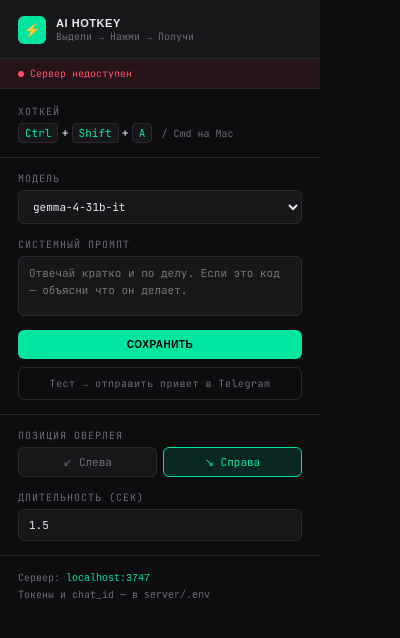
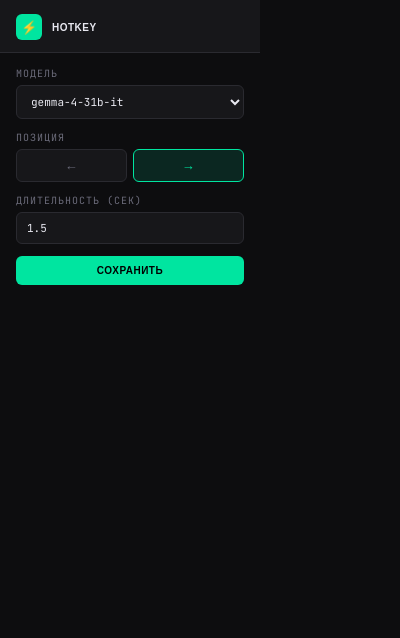
Before and after one commit to selfishhetto/BrowserAiAssistant, a browser extension: page extension/popup.html in a window 400 px wide. Drawn offline with Linux system fonts and the light colour scheme; no server answers; a web font is replaced by a local one.

Commit message:
Rename to Hotkey, hotkey Alt+C, simplify popup to model/position/duration only

```diff
--- a/extension/popup.html
+++ b/extension/popup.html
@@ -3,7 +3,7 @@
 <head>
   <meta charset="UTF-8">
   <meta name="viewport" content="width=device-width, initial-scale=1.0">
-  <title>AI Hotkey</title>
+  <title>Hotkey</title>
   <style>
     @import url('https://fonts.googleapis.com/css2?family=JetBrains+Mono:wght@400;600&family=Unbounded:wght@400;700&display=swap');
 
@@ -17,11 +17,10 @@
       --accent-dim: rgba(0, 229, 160, 0.12);
       --text: #e8e8f0;
       --muted: #6b6b7a;
-      --danger: #ff4d6a;
     }
 
     body {
-      width: 320px;
+      width: 260px;
       background: var(--bg);
       color: var(--text);
       font-family: 'JetBrains Mono', monospace;
@@ -31,7 +30,7 @@
     }
 
     .header {
-      padding: 16px 18px 14px;
+      padding: 14px 16px 12px;
       border-bottom: 1px solid var(--border);
       display: flex;
       align-items: center;
@@ -40,61 +39,26 @@
     }
 
     .logo {
-      width: 28px;
-      height: 28px;
+      width: 26px;
+      height: 26px;
       background: var(--accent);
       border-radius: 6px;
       display: flex;
       align-items: center;
       justify-content: center;
-      font-size: 14px;
+      font-size: 13px;
       flex-shrink: 0;
     }
 
     .header-text h1 {
       font-family: 'Unbounded', sans-serif;
-      font-size: 11px;
+      font-size: 10px;
       font-weight: 700;
       color: var(--text);
       letter-spacing: 0.05em;
     }
 
-    .header-text p {
-      color: var(--muted);
-      font-size: 10px;
-      margin-top: 1px;
-    }
-
-    .status-bar {
-      display: flex;
-      align-items: center;
-      gap: 6px;
-      padding: 8px 18px;
-      background: var(--accent-dim);
-      border-bottom: 1px solid var(--border);
-      font-size: 10px;
-      color: var(--accent);
-    }
-
-    .status-dot {
-      width: 6px;
-      height: 6px;
-      border-radius: 50%;
-      background: var(--accent);
-      animation: pulse 2s ease-in-out infinite;
-    }
-
-    .status-dot.offline {
-      background: var(--danger);
-      animation: none;
-    }
-
-    @keyframes pulse {
-      0%, 100% { opacity: 1; }
-      50% { opacity: 0.4; }
-    }
-
-    .body { padding: 16px 18px; display: flex; flex-direction: column; gap: 14px; }
+    .body { padding: 14px 16px; display: flex; flex-direction: column; gap: 12px; }
 
     .field { display: flex; flex-direction: column; gap: 5px; }
 
@@ -105,7 +69,7 @@
       letter-spacing: 0.1em;
     }
 
-    input, textarea, select {
+    input, select {
       background: var(--surface);
       border: 1px solid var(--border);
       border-radius: 6px;
@@ -118,33 +82,31 @@
       width: 100%;
     }
 
-    input:focus, textarea:focus, select:focus {
-      border-color: var(--accent);
+    input:focus, select:focus { border-color: var(--accent); }
+    select { cursor: pointer; }
+
+    .toggle-group { display: flex; gap: 6px; }
+
+    .toggle-btn {
+      flex: 1;
+      background: var(--surface);
+      border: 1px solid var(--border);
+      border-radius: 6px;
+      color: var(--muted);
+      font-family: 'JetBrains Mono', monospace;
+      font-size: 13px;
+      padding: 7px;
+      cursor: pointer;
+      transition: all 0.15s;
     }
 
-    select { cursor: pointer; }
-
-    textarea {
-      resize: none;
-      height: 60px;
-      line-height: 1.5;
+    .toggle-btn.active {
+      border-color: var(--accent);
+      color: var(--accent);
+      background: var(--accent-dim);
     }
 
-    .hotkey-badge {
-      display: inline-flex;
-      gap: 3px;
-      align-items: center;
-    }
-
-    kbd {
-      background: var(--surface);
-      border: 1px solid var(--border);
-      border-radius: 4px;
-      padding: 2px 6px;
-      font-family: 'JetBrains Mono', monospace;
-      font-size: 11px;
-      color: var(--accent);
-    }
+    .toggle-btn:hover:not(.active) { border-color: var(--text); color: var(--text); }
 
     .btn {
       background: var(--accent);
@@ -164,17 +126,6 @@
     .btn:hover { opacity: 0.88; }
     .btn:active { transform: scale(0.98); }
 
-    .btn-secondary {
-      background: transparent;
-      color: var(--muted);
-      border: 1px solid var(--border);
-      font-family: 'JetBrains Mono', monospace;
-      font-weight: 400;
-      margin-top: -6px;
-    }
-
-    .btn-secondary:hover { color: var(--text); border-color: var(--text); opacity: 1; }
-
     .saved-toast {
       position: fixed;
       bottom: 12px;
@@ -191,83 +142,18 @@
       pointer-events: none;
     }
 
-    .saved-toast.show {
-      opacity: 1;
-      transform: translateX(-50%) translateY(0);
-    }
-
-    .divider {
-      height: 1px;
-      background: var(--border);
-      margin: 0 -18px;
-    }
-
-    .hint {
-      font-size: 10px;
-      color: var(--muted);
-      line-height: 1.6;
-    }
-
-    .hint a {
-      color: var(--accent);
-      text-decoration: none;
-    }
-
-    .toggle-group {
-      display: flex;
-      gap: 6px;
-    }
-
-    .toggle-btn {
-      flex: 1;
-      background: var(--surface);
-      border: 1px solid var(--border);
-      border-radius: 6px;
-      color: var(--muted);
-      font-family: 'JetBrains Mono', monospace;
-      font-size: 11px;
-      padding: 7px;
-      cursor: pointer;
-      transition: all 0.15s;
-    }
-
-    .toggle-btn.active {
-      border-color: var(--accent);
-      color: var(--accent);
-      background: var(--accent-dim);
-    }
-
-    .toggle-btn:hover:not(.active) {
-      border-color: var(--text);
-      color: var(--text);
-    }
+    .saved-toast.show { opacity: 1; transform: translateX(-50%) translateY(0); }
   </style>
 </head>
 <body>
   <div class="header">
     <div class="logo">⚡</div>
     <div class="header-text">
-      <h1>AI HOTKEY</h1>
-      <p>Выдели → Нажми → Получи</p>
+      <h1>HOTKEY</h1>
     </div>
   </div>
 
-  <div class="status-bar" id="statusBar">
-    <div class="status-dot" id="statusDot"></div>
-    <span id="statusText">Проверяю сервер...</span>
-  </div>
-
   <div class="body">
-    <div class="field">
-      <label>Хоткей</label>
-      <div class="hotkey-badge">
-        <kbd>Ctrl</kbd>+<kbd>Shift</kbd>+<kbd>A</kbd>
-        <span style="color: var(--muted); margin-left: 6px; font-size: 10px;">/ Cmd на Mac</span>
-      </div>
-    </div>
-
-    <div class="divider"></div>
-
     <div class="field">
       <label>Модель</label>
       <select id="modelSelect">
@@ -277,20 +163,10 @@
     </div>
 
     <div class="field">
-      <label>Системный промпт</label>
-      <textarea id="systemPrompt" placeholder="Отвечай кратко и по делу. Если это код — объясни что он делает."></textarea>
-    </div>
-
-    <button class="btn" id="saveBtn">СОХРАНИТЬ</button>
-    <button class="btn btn-secondary" id="testBtn">Тест → отправить привет в Telegram</button>
-
-    <div class="divider"></div>
-
-    <div class="field">
-      <label>Позиция оверлея</label>
+      <label>Позиция</label>
       <div class="toggle-group">
-        <button class="toggle-btn" id="posLeft">↙ Слева</button>
-        <button class="toggle-btn" id="posRight">↘ Справа</button>
+        <button class="toggle-btn" id="posLeft">←</button>
+        <button class="toggle-btn" id="posRight">→</button>
       </div>
     </div>
 
@@ -299,12 +175,7 @@
       <input type="number" id="duration" min="0.5" max="30" step="0.5" value="1.5" />
     </div>
 
-    <div class="divider"></div>
-
-    <p class="hint">
-      Сервер: <code style="color: var(--accent)">localhost:3747</code><br>
-      Токены и chat_id — в <code>server/.env</code>
-    </p>
+    <button class="btn" id="saveBtn">СОХРАНИТЬ</button>
   </div>
 
   <div class="saved-toast" id="toast">Сохранено ✓</div>
--- a/extension/popup.js
+++ b/extension/popup.js
@@ -1,21 +1,13 @@
-const SERVER = 'https://browseraiassistant-production.up.railway.app';
+const saveBtn    = document.getElementById('saveBtn');
+const toast      = document.getElementById('toast');
+const posLeft    = document.getElementById('posLeft');
+const posRight   = document.getElementById('posRight');
+const durationEl = document.getElementById('duration');
+const modelSelect = document.getElementById('modelSelect');
 
-const systemPromptEl = document.getElementById('systemPrompt');
-const saveBtn        = document.getElementById('saveBtn');
-const testBtn        = document.getElementById('testBtn');
-const toast          = document.getElementById('toast');
-const statusDot      = document.getElementById('statusDot');
-const statusText     = document.getElementById('statusText');
-const statusBar      = document.getElementById('statusBar');
-const posLeft        = document.getElementById('posLeft');
-const posRight       = document.getElementById('posRight');
-const durationEl     = document.getElementById('duration');
-const modelSelect    = document.getElementById('modelSelect');
-
-chrome.storage.sync.get(['systemPrompt', 'overlayPosition', 'overlayDuration', 'model'], (data) => {
-  systemPromptEl.value  = data.systemPrompt || '';
-  durationEl.value      = data.overlayDuration ?? 1.5;
-  modelSelect.value     = data.model || 'gemma-4-31b-it';
+chrome.storage.sync.get(['overlayPosition', 'overlayDuration', 'model'], (data) => {
+  durationEl.value   = data.overlayDuration ?? 1.5;
+  modelSelect.value  = data.model || 'gemma-4-31b-it';
   setActivePos(data.overlayPosition || 'right');
 });
 
@@ -27,31 +19,9 @@ function setActivePos(pos) {
 posLeft.addEventListener('click',  () => setActivePos('left'));
 posRight.addEventListener('click', () => setActivePos('right'));
 
-async function checkServer() {
-  try {
-    const res = await fetch(`${SERVER}/health`, { signal: AbortSignal.timeout(3000) });
-    if (res.ok) {
-      statusDot.classList.remove('offline');
-      statusText.textContent = 'Сервер работает';
-      statusBar.style.background = 'rgba(0, 229, 160, 0.10)';
-      statusBar.style.color = 'var(--accent)';
-    } else {
-      throw new Error();
-    }
-  } catch {
-    statusDot.classList.add('offline');
-    statusText.textContent = 'Сервер недоступен';
-    statusBar.style.background = 'rgba(255, 77, 106, 0.10)';
-    statusBar.style.color = 'var(--danger)';
-  }
-}
-
-checkServer();
-
 saveBtn.addEventListener('click', () => {
   const pos = posLeft.classList.contains('active') ? 'left' : 'right';
   chrome.storage.sync.set({
-    systemPrompt:    systemPromptEl.value,
     overlayPosition: pos,
     overlayDuration: parseFloat(durationEl.value) || 1.5,
     model:           modelSelect.value,
@@ -60,26 +30,3 @@ saveBtn.addEventListener('click', () => {
     setTimeout(() => toast.classList.remove('show'), 1800);
   });
 });
-
-testBtn.addEventListener('click', async () => {
-  testBtn.textContent = 'Отправляю...';
-  testBtn.disabled = true;
-  try {
-    const res = await fetch(`${SERVER}/ask`, {
-      method: 'POST',
-      headers: { 'Content-Type': 'application/json' },
-      body: JSON.stringify({ text: 'Привет! Расширение работает.', sourceTitle: 'Тест' })
-    });
-    if (res.ok) {
-      testBtn.textContent = '✓ Проверь Telegram!';
-    } else {
-      testBtn.textContent = '✗ Ошибка сервера';
-    }
-  } catch {
-    testBtn.textContent = '✗ Сервер недоступен';
-  }
-  setTimeout(() => {
-    testBtn.textContent = 'Тест → отправить привет в Telegram';
-    testBtn.disabled = false;
-  }, 3000);
-});
```
Also changed, not shown: extension/manifest.json.
